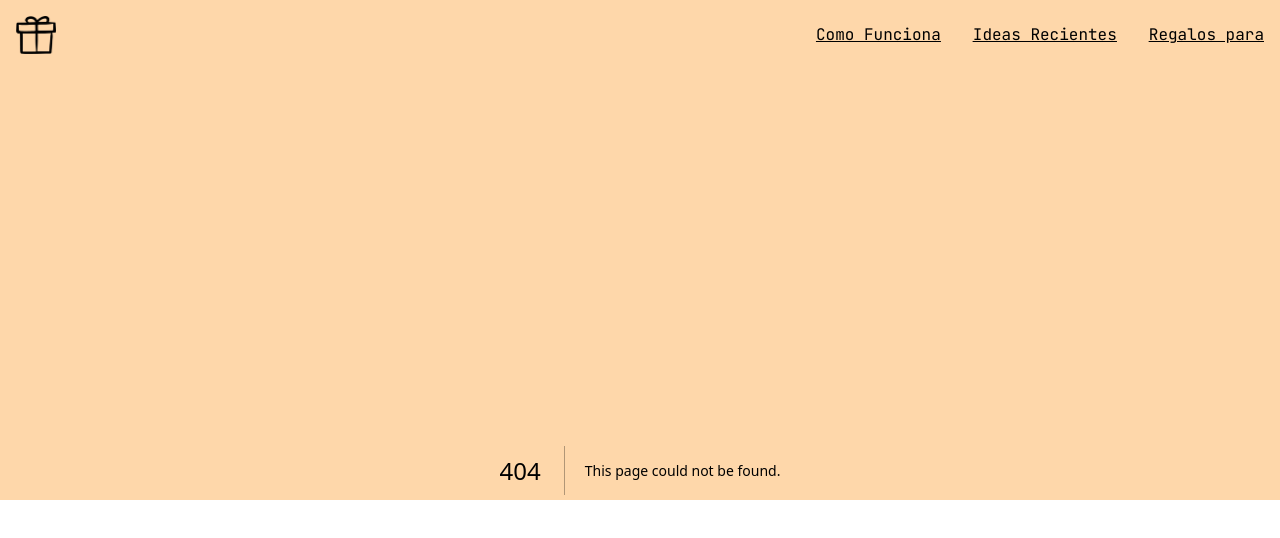
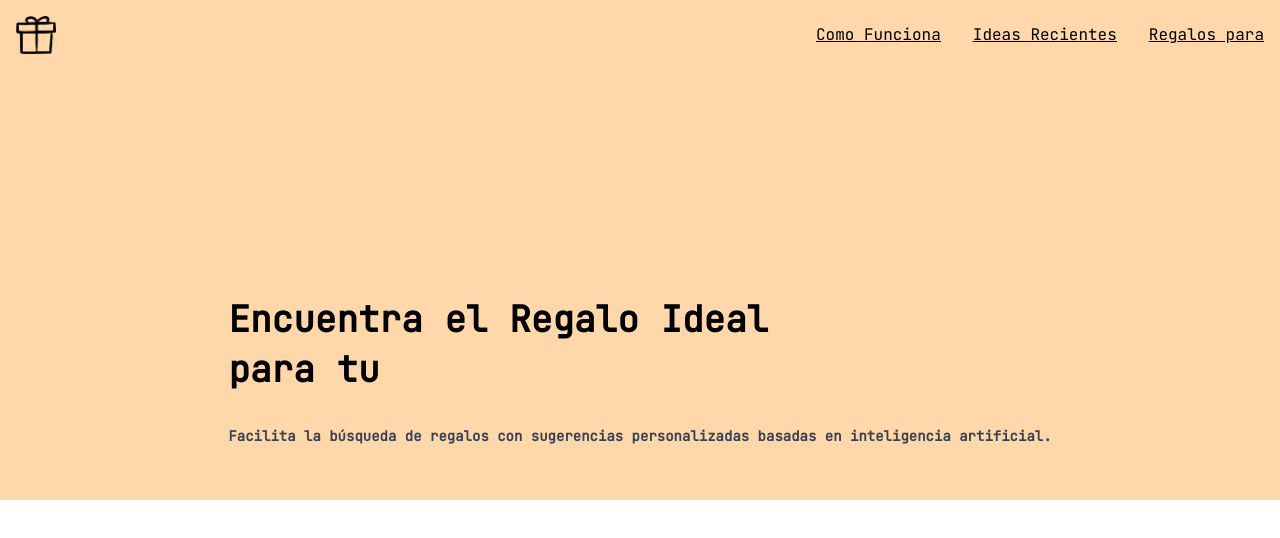
Before and after one commit to sergitejada/MiduVercelHackathon, a Next.js app: page /regalos_para in a window 1280 px wide. Before the commit this address had no page. Shown: the top 538 px of the page. Built offline with nearby package versions, Linux system fonts and the light colour scheme.

Commit message:
neuva url

```diff
--- /dev/null
+++ b/src/app/regalos_para/page.tsx
@@ -0,0 +1,17 @@
+export default function RegalosParaPage() {
+	return (
+		<div className="flex flex-col">
+			<div className="n relative mx-auto flex max-w-7xl justify-center gap-10 pt-16">
+				<div className="mt-40 flex h-[40rem] flex-col justify-start gap-8 px-4">
+					<h1 className="text-4xl font-extrabold leading-[50px]">
+						Encuentra el Regalo Ideal <br />
+						para tu
+					</h1>
+					<h2 className="text-sm font-semibold text-gray-700">
+						Facilita la búsqueda de regalos con sugerencias personalizadas basadas en inteligencia artificial.
+					</h2>
+				</div>
+			</div>
+		</div>
+	)
+}
```
